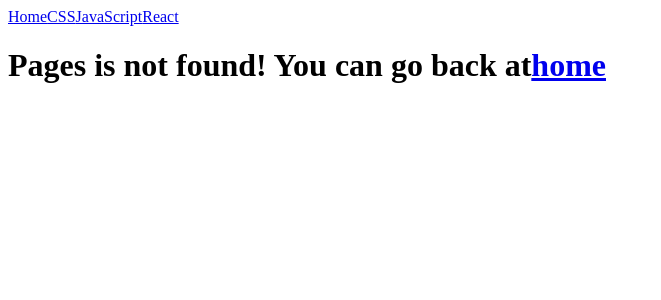
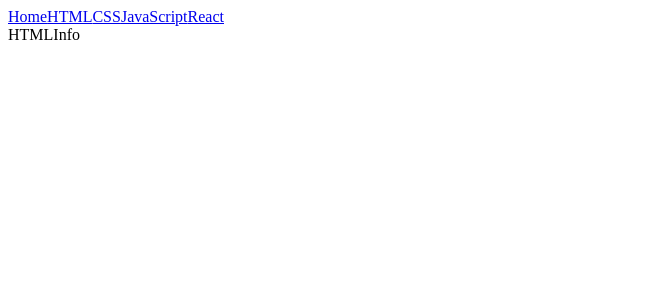
Before and after one commit to UserBRAvo99/questions-and-answers, a React (Create React App) app: page /html in a window 1280 px wide. Before the commit this address had no page. Shown: the top 300 px of the page, without its empty margins (0-661 px from the left). Built offline with nearby package versions, Linux system fonts and the light colour scheme.

Commit message:
htnl info

```diff
--- a/src/App.jsx
+++ b/src/App.jsx
@@ -1,31 +1,25 @@
-import { Link, Route, Routes } from "react-router-dom";
+import { Route, Routes } from "react-router-dom";
 import "./App.css";
-import Home from "./Pages/Home/Home";
-import CSSInfo from "./Pages/CSS/CSS";
-import JavaScriptInfo from "./Pages/JavaScript/JavaScript";
-import ReactInfo from "./Pages/React/React";
-import NotFound from "./Pages/NotFound/NotFound";
+import Home from "./Pages/Home";
+import CssInfo from "./Pages/CssInfo";
+import JavaScriptInfo from "./Pages/JavaScript";
+import ReactInfo from "./Pages/React";
+import NotFound from "./Pages/NotFound";
 import Layout from "./Layout/Layout";
+import HTMLInfo from "./Pages/HTMLInfo";
 
 function App() {
   return (
-    <div>
-      {/* <nav>
-        <Link to="/">Home</Link>
-        <Link to="/css">CSS</Link>
-        <Link to="/javascript">JavaScript</Link>
-        <Link to="/react">React</Link>
-      </nav> */}
     <Routes>
       <Route path="/" element={<Layout />}>
         <Route path="/" element={<Home />} />
-          <Route path="/css" element={<CSSInfo />} />
+        <Route path="/html" element={<HTMLInfo />} />
+        <Route path="/css" element={<CssInfo />} />
         <Route path="/javascript" element={<JavaScriptInfo />} />
         <Route path="/react" element={<ReactInfo />} />
         <Route path="*" element={<NotFound />} />
       </Route>
     </Routes>
-    </div>
   );
 }
 
--- a/src/Layout/Layout.jsx
+++ b/src/Layout/Layout.jsx
@@ -7,6 +7,7 @@ function Layout() {
       <div>
         <nav>
           <Link to="/">Home</Link>
+          <Link to="/html">HTML</Link>
           <Link to="/css">CSS</Link>
           <Link to="/javascript">JavaScript</Link>
           <Link to="/react">React</Link>
--- a/src/Pages/CSS/CSS.jsx
+++ b/src/Pages/CssInfo.jsx
@@ -1,6 +1,6 @@
 import React from "react";
 
-function CSSInfo() {
+function CssInfo() {
   return (
     <div>
       <h1>CSS</h1>
@@ -8,4 +8,4 @@ function CSSInfo() {
   );
 }
 
-export default CSSInfo;
+export default CssInfo;
--- /dev/null
+++ b/src/Pages/HTMLInfo.jsx
@@ -0,0 +1,7 @@
+import React from "react";
+
+function HTMLInfo() {
+  return <div>HTMLInfo</div>;
+}
+
+export default HTMLInfo;
```
Also changed, not shown: src/Components/ComponentsCss.jsx (added), src/Components/ComponentsJS.jsx (added), src/Components/ComponentsReact.jsx (added), src/Pages/Home.jsx (renamed from src/Pages/Home/Home.jsx), src/Pages/JavaScript.jsx (renamed from src/Pages/JavaScript/JavaScript.jsx), src/Pages/NotFound.jsx (renamed from src/Pages/NotFound/NotFound.jsx), src/Pages/React.jsx (renamed from src/Pages/React/React.jsx). Lines whose indentation alone changed are shown as unchanged.
